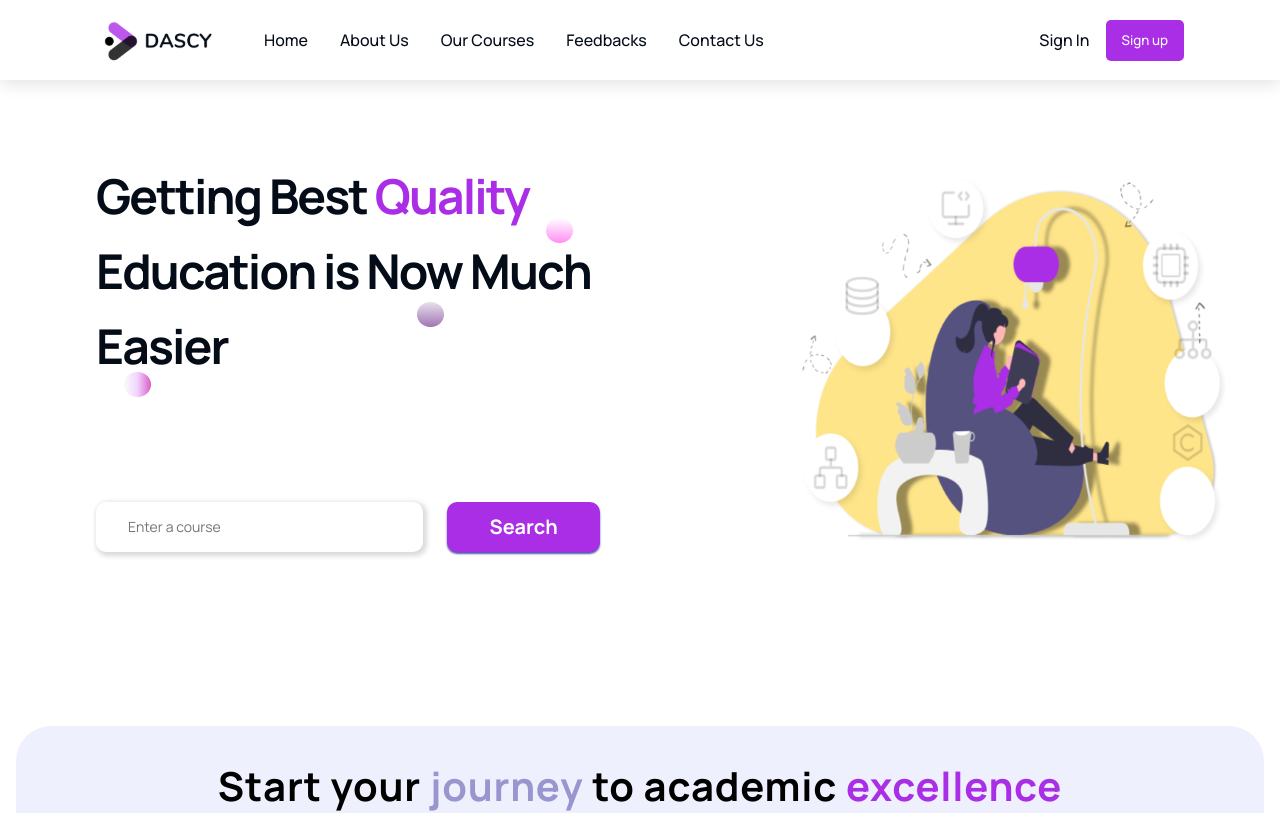
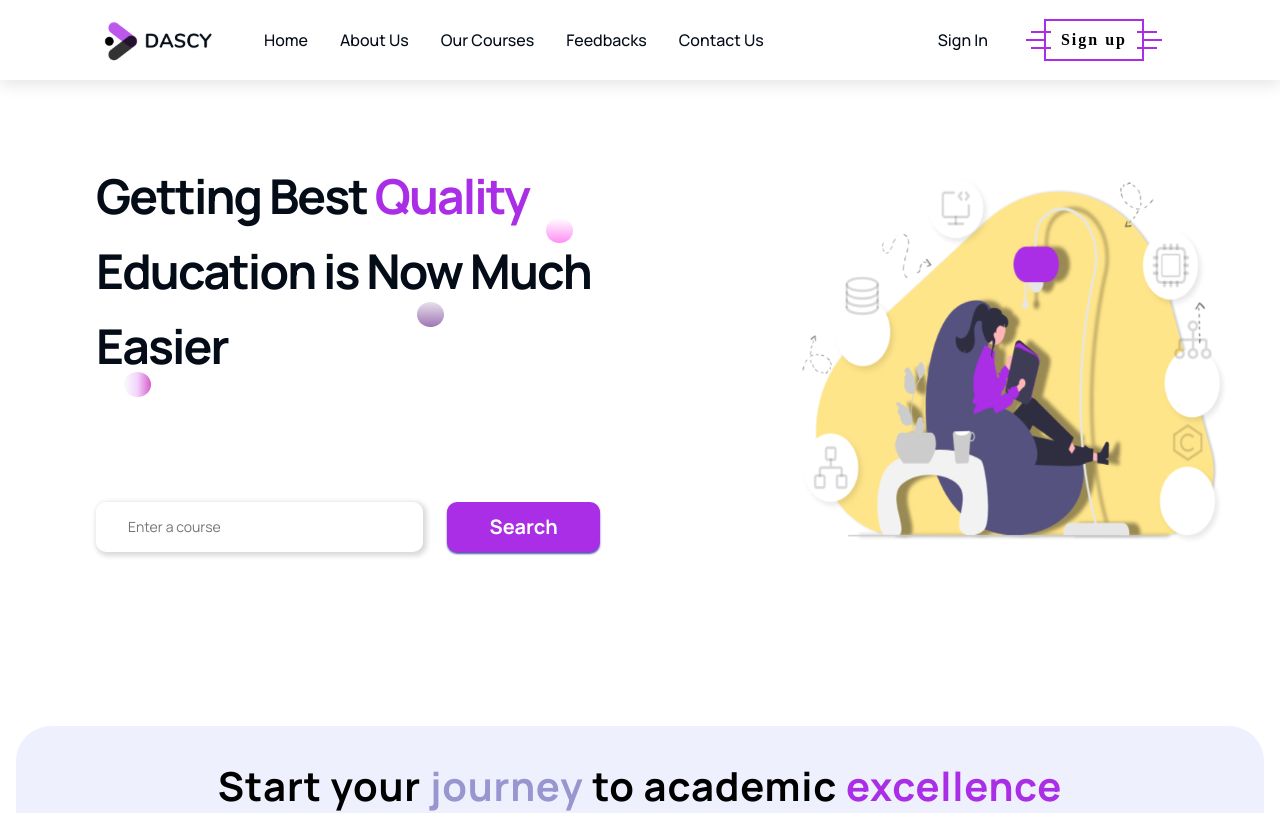
Before and after one commit to chaima1111/Dascy-platform, a React (Create React App) app in the folder dascy_frontend/: page / in a window 1280 px wide. Shown: the top 813 px of the page. Built offline with nearby package versions, Linux system fonts and the light colour scheme.

Commit message:
some file modification

```diff
--- a/dascy_frontend/src/components/navbar/Navbar.jsx
+++ b/dascy_frontend/src/components/navbar/Navbar.jsx
@@ -29,7 +29,7 @@ const Navbar = () => {
         </div>
         <div className="dascy__navbar-sign">
            <Link className='link' to="/login"><p>sign in</p></Link>
-            <Link className='link' to="/register" ><button type='button'>Sign up</button></Link>
+            <Link className='link btn ' to="/register" ><span>Sign up</span></Link>
         </div>
 
          <div className="dascy__navbar-menu">
@@ -45,7 +45,7 @@ const Navbar = () => {
             </div>
             <div className="dascy__navbar-menu_container-links-sign">
              <Link className='link' to="/login"><p>sign in</p></Link>
-            <Link className='link' to="/register" ><button type='button'>Sign up</button></Link>
+            <Link className=' dascy__navbar-menu_container-links-register' to="/register" ><button className=" dascy__navbar-menu_container-links-register "type='button'><span>Sign up</span></button></Link>
                 </div>
               </div>
          )}
--- a/dascy_frontend/src/components/navbar/navbar.css
+++ b/dascy_frontend/src/components/navbar/navbar.css
@@ -1,5 +1,5 @@
-.dascy__navbar{
-    display:flex;
+.dascy__navbar {
+  display: flex;
   justify-content: space-between;
   align-items: center;
   padding: 2rem 6rem;
@@ -8,29 +8,27 @@
   height: 80px;
 }
 
-.dascy__navbar-links{
-    flex:1;
+.dascy__navbar-links {
+  flex: 1;
   display: flex;
   justify-content: flex-start;
   align-items: center;
 }
 
-.dascy__navbar-links_logo{
+.dascy__navbar-links_logo {
   margin-right: 2rem;
 }
 
-.dascy__navbar-links_logo img{
-
+.dascy__navbar-links_logo img {
 }
 
-
-.dascy__navbar-links_container{
+.dascy__navbar-links_container {
   display: flex;
   flex-direction: row;
   flex-wrap: nowrap;
 }
 
-.dascy__navbar-sign{
+.dascy__navbar-sign {
   display: flex;
   justify-content: flex-end;
   align-items: center;
@@ -41,7 +39,7 @@
 .dascy__navbar-sign p,
 .dascy__navbar-menu_container p {
   color: var(--color-text);
-     font-family:var(--font-family);
+  font-family: var(--font-family);
   font-weight: 500;
   font-size: 16px;
   line-height: 25px;
@@ -50,15 +48,16 @@
   cursor: pointer;
 }
 
-
-
 .dascy__navbar-sign button,
 .dascy__navbar-menu_container button {
   padding: 0.5rem 1rem;
+  position: relative;
   background: var(--color-text2);
   font-family: var(--font-family);
   font-weight: 500;
   line-height: 25px;
+  border: 2px solid var(--color-text2);
+  letter-spacing: 2px;
   left: 1153px;
   top: 55px;
   border: 0;
@@ -66,13 +65,12 @@
   outline: none;
   cursor: pointer;
   color: white !important;
-
+  transition: 0.5s;
 }
 .dascy__navbar-menu {
   margin-left: 1rem;
   display: none;
   position: relative;
-
 }
 
 .dascy__navbar-menu svg {
@@ -97,14 +95,87 @@
 
 .dascy__navbar-menu_container p {
   margin: 1rem 0;
-
 }
 
 .dascy__navbar-menu_container-links-sign {
   display: none;
 }
+/* animation for register button */
 
-  @media screen and (max-width:1050px) {
+.dascy__navbar-sign .btn {
+  position: relative;
+  display: inline-block;
+  padding: 10px 15px;
+  background: white;
+  color: black;
+  border: 2px solid var(--color-text2);
+  margin: 40px;
+  text-decoration: none;
+  font-weight: 600;
+  letter-spacing: 2px;
+  transition: 0.5s;
+}
+.dascy__navbar-sign .btn:hover {
+  transition-delay: 1.5s;
+  filter: hue-rotate(1deg);
+  box-shadow: 0 0 05px var(--color-text2), 0 0 10px var(--color-text2);
+}
+
+.dascy__navbar-sign .btn span {
+  position: relative;
+  z-index: 100;
+  color: #000;
+}
+.dascy__navbar-sign .btn span:hover {
+  color: #fff;
+}
+
+.dascy__navbar-sign .btn::before {
+  content: "";
+  position: absolute;
+  top: 50%;
+  left: -20px;
+  width: 20px;
+  height: 2px;
+  background: var(--color-text2);
+  transform: translateY(-50%);
+  box-shadow: 5px -8px 0 var(--color-text2), 5px 8px 0 var(--color-text2);
+  transition: width 0.5s, left 0.5s, height 0.5s, box-shadow 0.5s;
+  transition-delay: 1s, 0.5s, 0s, 0s;
+}
+
+.dascy__navbar-sign .btn:hover::before {
+  width: 60%;
+  height: 100%;
+  left: -2px;
+  box-shadow: 5px 0 0 var(--color-text2), 5px 0 0 var(--color-text2);
+  transition-delay: 0s, 0.5s, 1s, 1s;
+}
+
+.dascy__navbar-sign .btn::after {
+  content: "";
+  position: absolute;
+  top: 50%;
+  right: -20px;
+  width: 20px;
+  height: 2px;
+  background: var(--color-text2);
+  transform: translateY(-50%);
+  box-shadow: -5px -8px 0 var(--color-text2), -5px 8px 0 var(--color-text2);
+  transition: width 0.5s, left 0.5s, height 0.5s, box-shadow 0.5s;
+  transition-delay: 1s, 0.5s, 0s, 0s;
+}
+
+.dascy__navbar-sign .btn:hover::after {
+  width: 60%;
+  height: 100%;
+  right: -2px;
+  box-shadow: -5px 0 0 var(--color-text2), -5px 0 0 var(--color-text2);
+  transition-delay: 0s, 0.5s, 1s, 1s;
+}
+
+/* navbar responsive */
+@media screen and (max-width: 1050px) {
   .dascy__navbar-links_container {
     display: none;
   }
@@ -112,19 +183,15 @@
   .dascy__navbar-menu {
     display: flex;
   }
-
-
 }
 
-  @media screen and (max-width:700px) {
+@media screen and (max-width: 700px) {
   .dascy__navbar {
     padding: 2rem 4rem;
   }
-
-
 }
 
-  @media screen and (max-width:550px) {
+@media screen and (max-width: 550px) {
   .dascy__navbar {
     padding: 2rem;
   }
@@ -140,5 +207,4 @@
   .dascy__navbar-menu_container-links-sign {
     display: block;
   }
-
 }
```
Also changed, not shown: 1 other file (tests, documents, lock files or other folders). Lines whose indentation alone changed are shown as unchanged.
